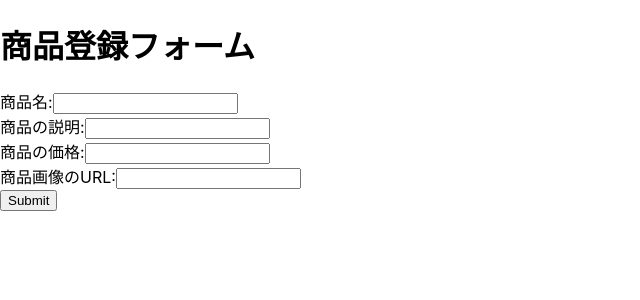
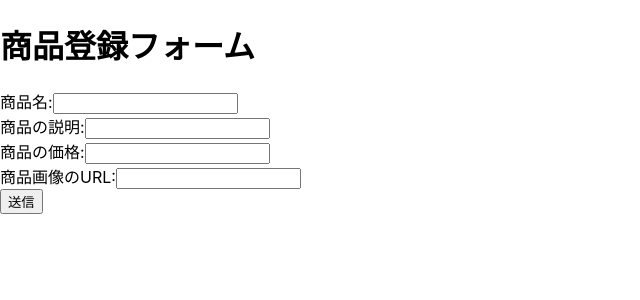
Before and after one commit to haruka-mitsushima/nextjs-tenant-app, a Next.js app: page /items/create in a window 1280 px wide. Shown: the top 300 px of the page, without its empty margins (0-640 px from the left). Built offline with nearby package versions, Linux system fonts and the light colour scheme.

Commit message:
登録フォームにpreventDefaultを追加しました。

```diff
--- a/data/db.json
+++ b/data/db.json
@@ -33,28 +33,12 @@
       "id": 4
     },
     {
-      "deleted": false,
       "name": "商品5",
       "description": "5つ目の商品です",
       "price": "300",
       "imageURL": "http://localhost:3000/##/",
+      "deleted": false,
       "id": 5
-    },
-    {
-      "deleted": false,
-      "name": "商品6",
-      "description": "6つ目の商品です",
-      "price": "200",
-      "imageURL": "http://localhost:3000/##/",
-      "id": 6
-    },
-    {
-      "name": "商品7",
-      "description": "7つ目の商品です",
-      "price": "200",
-      "imageURL": "http://localhost:3000/##/",
-      "deleted": false,
-      "id": 7
     }
   ]
 }
--- a/src/pages/items/create.tsx
+++ b/src/pages/items/create.tsx
@@ -12,11 +12,20 @@ export default function CreatePage(){
     const [imageURL, setImageURL] = useState('')
     const [deleted, setDeleted] = useState(false)
     const send = async () =>{
+        (e: Event) => e.preventDefault()
         await fetch('http://localhost:3000/api/items', {
             method: 'POST',
             headers: {'Content-Type': 'application/json',},
             body: JSON.stringify({name: name, description: description, price: price, imageURL: imageURL, deleted:deleted})
-        }).then(()=>{router.push('http://localhost:3000/items')})
+        })
+        .then((res) => res.json())
+        .then((data)=>{
+            console.log('Success:', data);
+            router.push('/items')
+        })
+        .catch((error) => {
+            console.error('Error:', error)
+        })
     }
     return (
         <>
@@ -24,7 +33,7 @@ export default function CreatePage(){
             <title>商品登録ページ</title>
         </Head>
         <h1>商品登録フォーム</h1>
-        <form method="psot" onSubmit={send} id="form" >
+        <form method="psot" id="form" >
             <label htmlFor="name">
                 商品名:
                 <input type="text" id="name" name="name" value={name} onChange={(e) => setName(e.target.value)} />
@@ -45,7 +54,7 @@ export default function CreatePage(){
                 <input type="url" id="imageURL" value={imageURL} onChange={(e) => setImageURL(e.target.value)} />
             </label>
             <br />
-            <input type="submit" />
+            <button onClick={send}>送信</button>
         </form>
         </>
     )
```
Also changed, not shown: src/pages/items/[id].tsx (+1 -29 lines).
